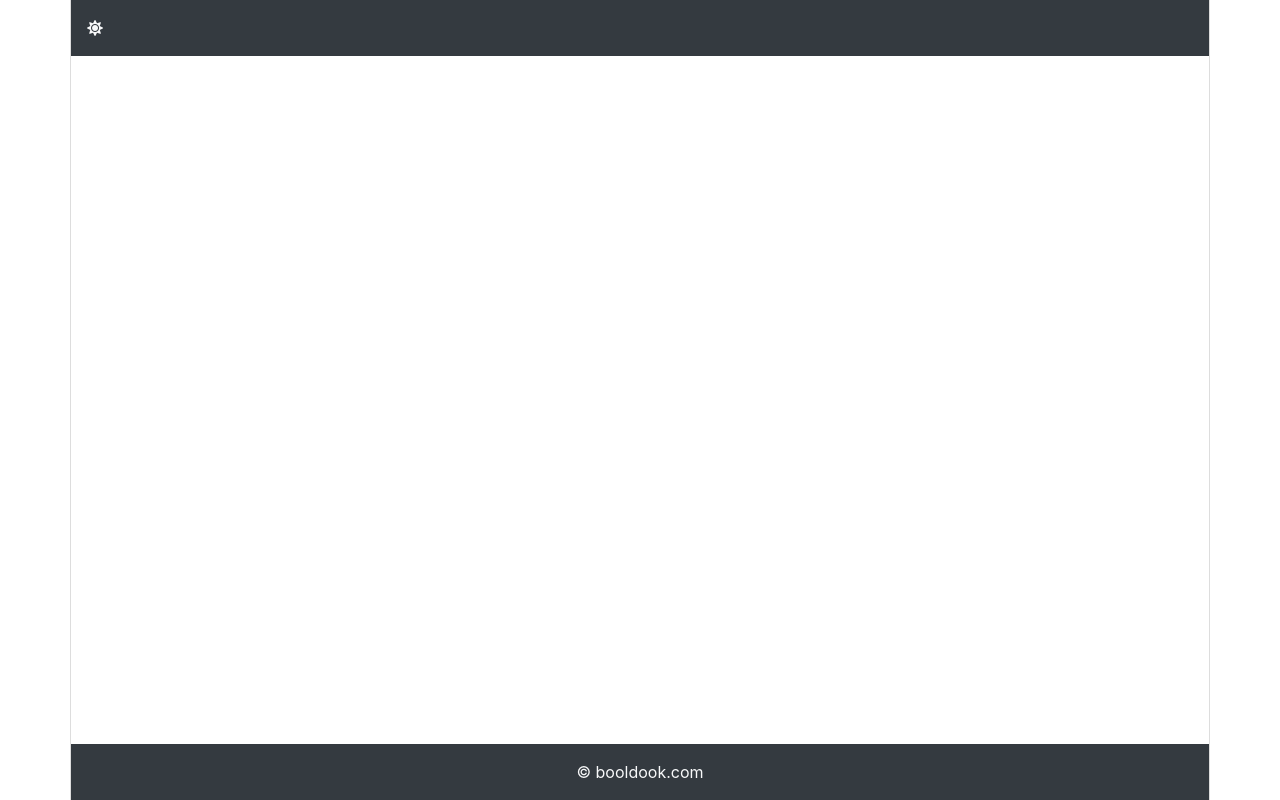
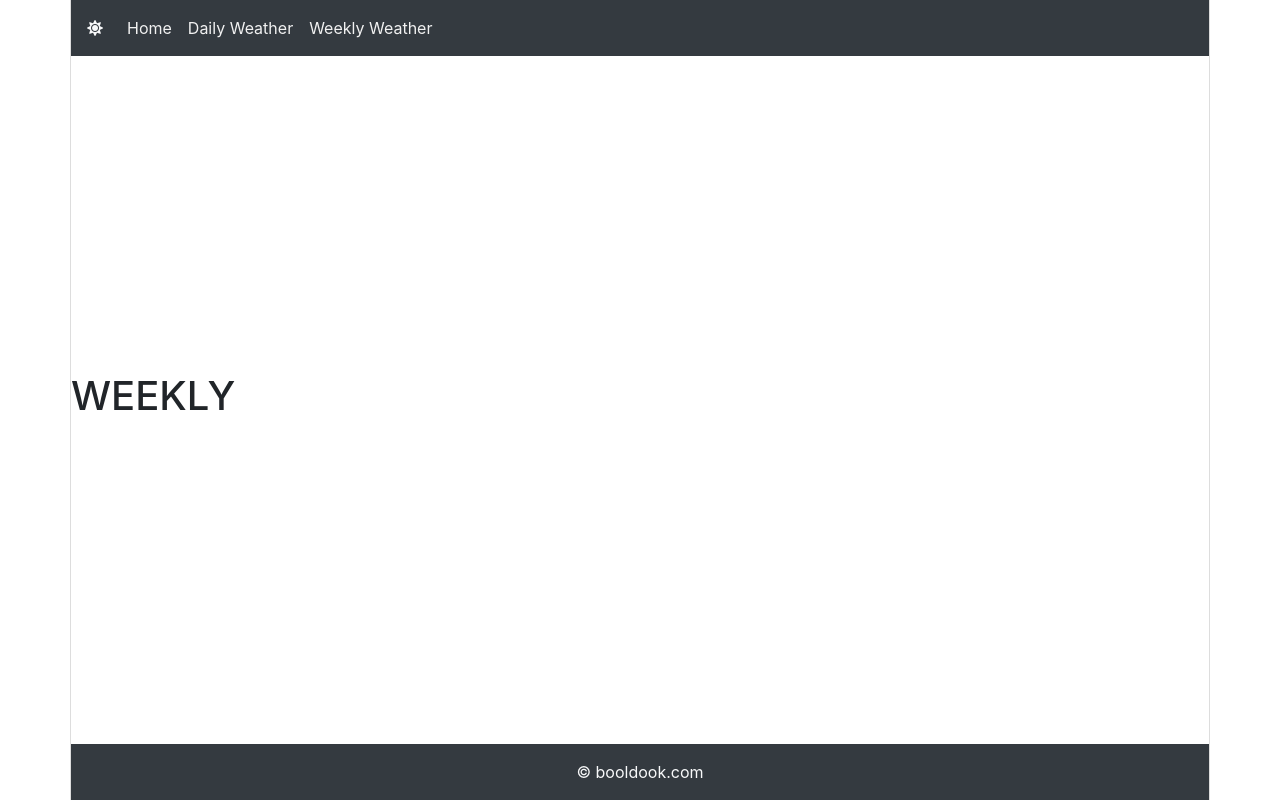
Before and after one commit to booldook/2020-kn-pb2-13-vue-weather, a Vue app: page /weekly in a window 1280 px wide. Built offline with nearby package versions, Linux system fonts and the light colour scheme.

Commit message:
... router 연결

```diff
--- a/src/App.vue
+++ b/src/App.vue
@@ -1,6 +1,7 @@
 <template lang='pug'>
 	#app.container.d-flex.flex-column.justify-content-between
 		nav-bar
+		router-view.wrapper
 		footer-bar
 </template>
 
@@ -26,6 +27,7 @@ export default {
 		padding: 0;
 		list-style: none;
 	}
+
 	#app {
 		height: 100vh;
 		border-left: 1px solid $lightColor;
--- a/src/components/NavBar.vue
+++ b/src/components/NavBar.vue
@@ -3,6 +3,12 @@
 		.d-flex.align-items-center.bg-dark.text-light
 			.logo.p-3.mr-2
 				i.fa.fa-sun
+			router-link(to='/')
+				.py-3.mr-3 Home
+			router-link(to='/daily')
+				.py-3.mr-3 Daily Weather
+			router-link(to='/weekly')
+				.py-3.mr-3 Weekly Weather
 </template>
 
 <script>
@@ -12,5 +18,11 @@ export default {
 </script>
 
 <style lang='scss' scoped>
-
+$lightColor: #f1f1f1;
+a {
+	&:link {color: $lightColor}
+	&:visited {color: $lightColor}
+	&:active {color: $lightColor}
+	&:hover {color: $lightColor}
+}
 </style>
--- a/src/main.js
+++ b/src/main.js
@@ -14,7 +14,7 @@ Vue.use(BootstrapVue)
 Vue.use(IconsPlugin)
 
 new Vue({
-	// router,
-	// store,
+	router,
+	store,
 	render: h => h(App)
 }).$mount('#app')
--- a/src/router/index.js
+++ b/src/router/index.js
@@ -1,16 +1,39 @@
 import Vue from 'vue'
 import VueRouter from 'vue-router'
+import Home from '../views/Home.vue'
+import Daily from '../views/Daily.vue'
+import Weekly from '../views/Weekly.vue'
 
 Vue.use(VueRouter)
 
 const routes = [
-
+	{
+		path: '/',
+		name: 'home',
+		component: Home,
+	},
+	{
+		path: '/daily',
+		name: 'daily',
+		component: Daily,
+	},
+	{
+		path: '/weekly',
+		name: 'weekly',
+		component: Weekly,
+	}
+	/* {
+		path: '/sample/:id',
+		name: 'sample',
+		this.$router.params.id
+		this.$router.query.id
+	} */
 ]
 
 const router = new VueRouter({
-  mode: 'history',
-  base: process.env.BASE_URL,
-  routes
+	mode: 'history',
+	base: process.env.BASE_URL,
+	routes
 })
 
 export default router
--- /dev/null
+++ b/src/views/Daily.vue
@@ -0,0 +1,13 @@
+<template lang="pug">
+	h1 DAIRY
+</template>
+
+<script>
+export default {
+
+}
+</script>
+
+<style lang="scss" scoped>
+
+</style>
--- /dev/null
+++ b/src/views/Home.vue
@@ -0,0 +1,13 @@
+<template lang="pug">
+	h1 HOME
+</template>
+
+<script>
+export default {
+
+}
+</script>
+
+<style lang="scss" scoped>
+
+</style>
--- /dev/null
+++ b/src/views/Weekly.vue
@@ -0,0 +1,13 @@
+<template lang="pug">
+	h1 WEEKLY
+</template>
+
+<script>
+export default {
+
+}
+</script>
+
+<style lang="scss" scoped>
+
+</style>
```
